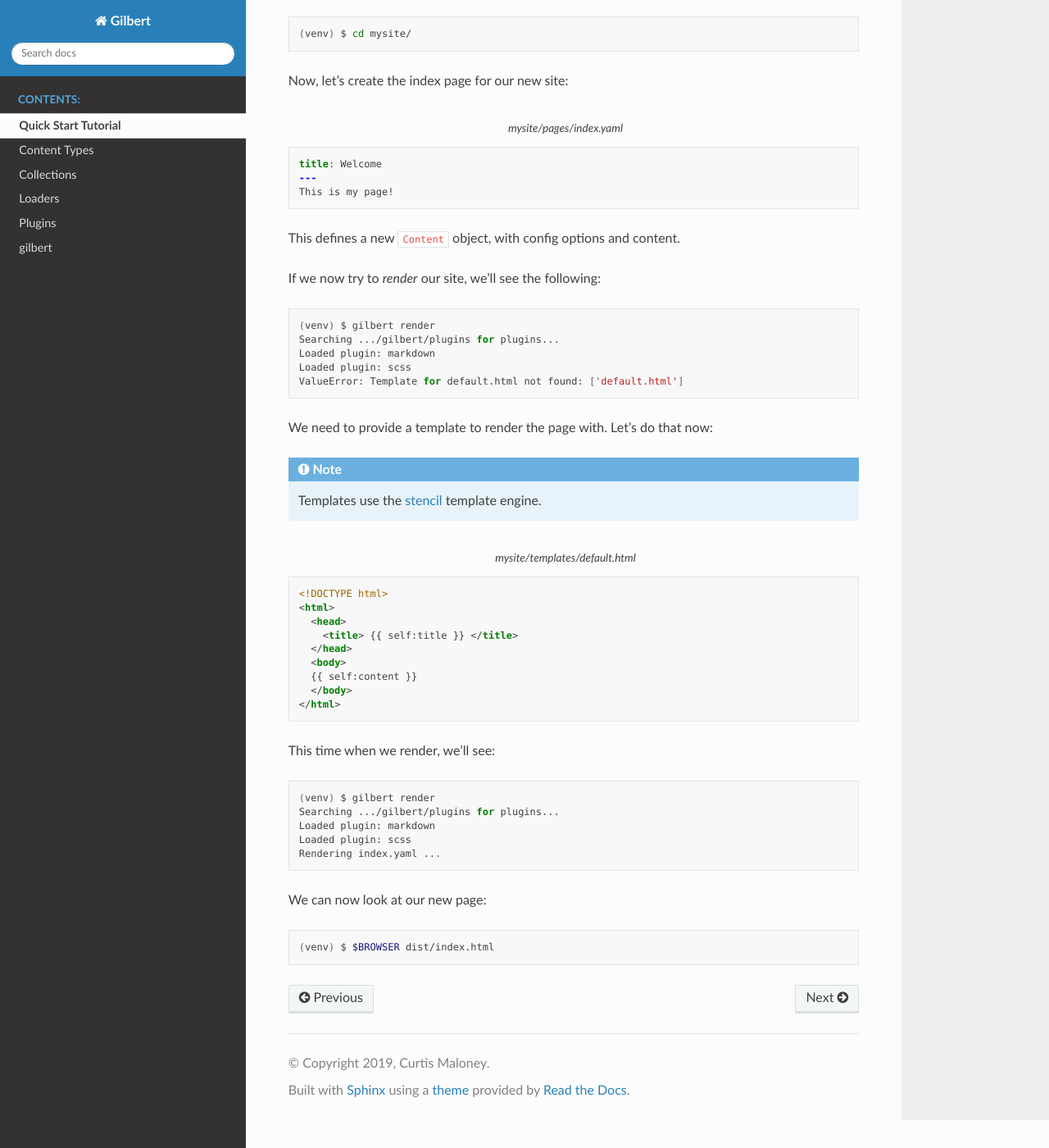
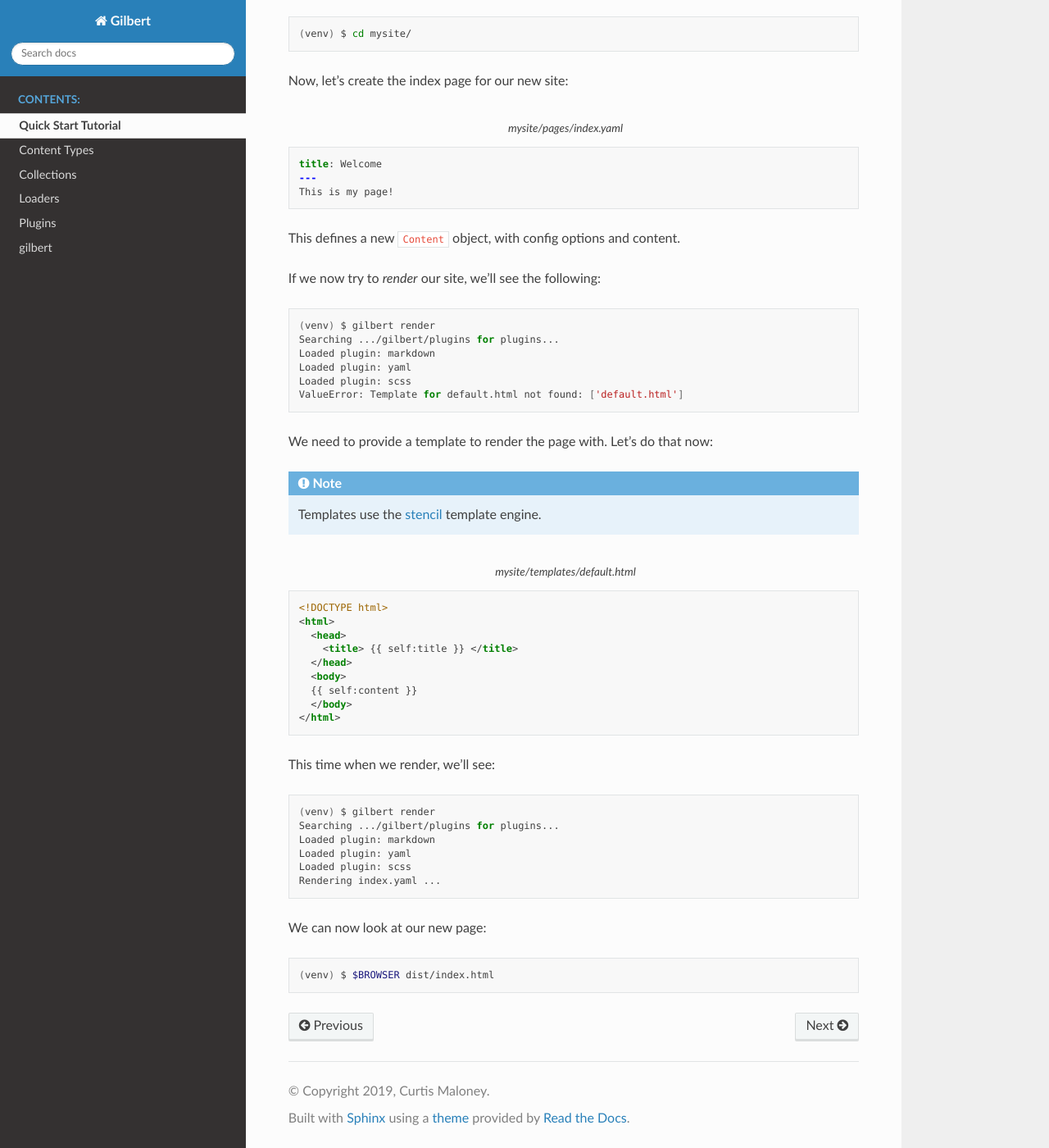
Before and after one commit to funkybob/gilbert, a Sphinx documentation site: the page built from docs/tutorial.rst, in a window 1280 px wide and 1400 px high, scrolled down 683 px. Shown: the whole window at 82% size. Built offline with Sphinx 7.4.7 and the Read the Docs theme 2.0.0, drawn with Linux system fonts in a browser that asks for light colours.

Commit message:
Amend docs

```diff
--- a/docs/tutorial.rst
+++ b/docs/tutorial.rst
@@ -53,6 +53,7 @@ If we now try to `render` our site, we'll see the following:
    (venv) $ gilbert render
    Searching .../gilbert/plugins for plugins...
    Loaded plugin: markdown
+   Loaded plugin: yaml
    Loaded plugin: scss
    ValueError: Template for default.html not found: ['default.html']
 
@@ -80,6 +81,7 @@ This time when we render, we'll see:
    (venv) $ gilbert render
    Searching .../gilbert/plugins for plugins...
    Loaded plugin: markdown
+   Loaded plugin: yaml
    Loaded plugin: scss
    Rendering index.yaml ...
 
```
